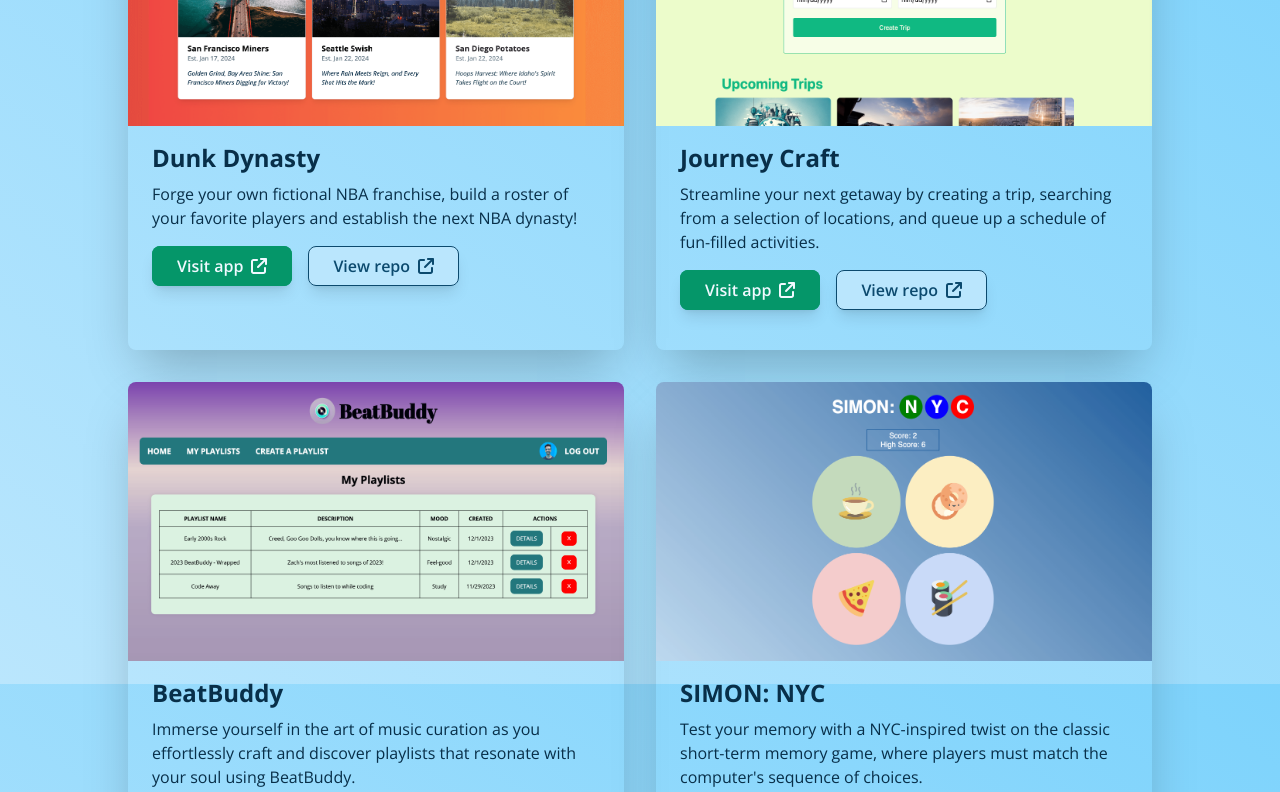
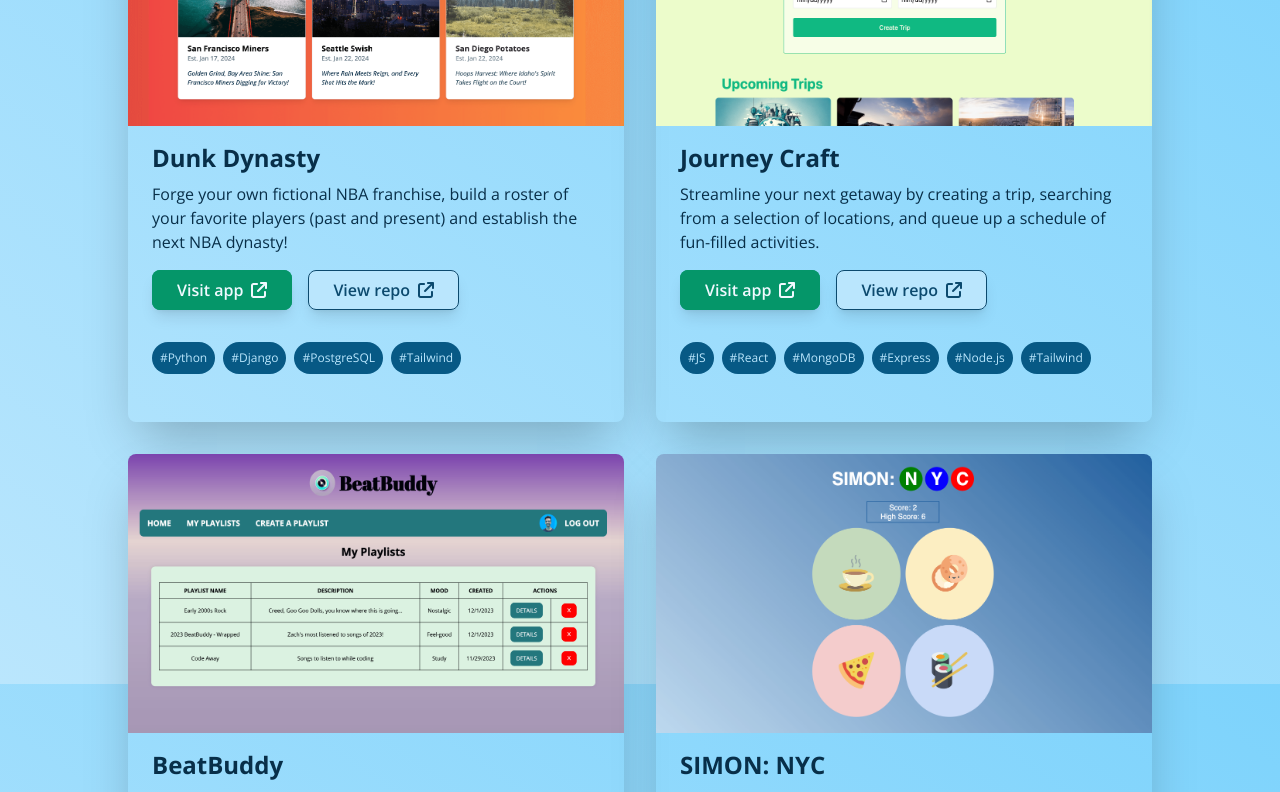
Before and after one commit to zachkurfirst/portfolio, a React (Vite) app: page / in a window 1280 px wide. Shown: the part 1080-1872 px from the top of the page. Built offline with nearby package versions, Linux system fonts and the light colour scheme.

Commit message:
map list of tools used to each project

```diff
--- a/public/projects.json
+++ b/public/projects.json
@@ -1,30 +1,41 @@
 [
   {
     "name": "Dunk Dynasty",
-    "description": "Forge your own fictional NBA franchise, build a roster of your favorite players and establish the next NBA dynasty!",
+    "description": "Forge your own fictional NBA franchise, build a roster of your favorite players (past and present) and establish the next NBA dynasty!",
     "live": "https://dunkdynasty-7001c09430f6.herokuapp.com/",
     "git": "https://github.com/zachkurfirst/dunk-dynasty",
-    "image": "./assets/projects-dunk-dynasty.png"
+    "image": "./assets/projects-dunk-dynasty.png",
+    "tools": ["Python", "Django", "PostgreSQL", "Tailwind"]
   },
   {
     "name": "Journey Craft",
     "description": "Streamline your next getaway by creating a trip, searching from a selection of locations, and queue up a schedule of fun-filled activities.",
     "live": "https://journeycraft.netlify.app/",
     "git": "https://github.com/bsong1124/trip-planner-client",
-    "image": "./assets/projects-journey-craft.png"
+    "image": "./assets/projects-journey-craft.png",
+    "tools": [
+      "JS",
+      "React",
+      "MongoDB",
+      "Express",
+      "Node.js",
+      "Tailwind"
+    ]
   },
   {
     "name": "BeatBuddy",
     "description": "Immerse yourself in the art of music curation as you effortlessly craft and discover playlists that resonate with your soul using BeatBuddy.",
     "live": "https://beatbuddy-7a9e4cc3fd5d.herokuapp.com/",
     "git": "https://github.com/connorgunter/music-playlist-app",
-    "image": "./assets/projects-beatbuddy.png"
+    "image": "./assets/projects-beatbuddy.png",
+    "tools": ["JS", "MongoDB", "Express", "Node.js", "CSS", "HTML"]
   },
   {
     "name": "SIMON: NYC",
     "description": "Test your memory with a NYC-inspired twist on the classic short-term memory game, where players must match the computer's sequence of choices.",
     "live": "https://zachkurfirst.github.io/project-1-simon-nyc/",
     "git": "https://github.com/zachkurfirst/project-1-simon-nyc",
-    "image": "./assets/projects-simon-nyc.png"
+    "image": "./assets/projects-simon-nyc.png",
+    "tools": ["JS", "CSS", "HTML"]
   }
 ]
--- a/src/index.css
+++ b/src/index.css
@@ -14,7 +14,7 @@
   }
   /* primary button */
   .btn-primary {
-    @apply bg-emerald-600 border border-emerald-600 hover:bg-emerald-700 dark:hover:border-emerald-50 text-sky-50;
+    @apply bg-emerald-600 border border-emerald-600 hover:bg-emerald-700 hover:border-emerald-700 text-sky-50;
   }
   /* secondary button */
   .btn-secondary {
--- a/src/pages/Projects.jsx
+++ b/src/pages/Projects.jsx
@@ -2,7 +2,10 @@ import { useState, useEffect } from "react";
 
 // Font Awesome icons
 import { FontAwesomeIcon } from "@fortawesome/react-fontawesome";
-import { faDiagramProject, faArrowUpRightFromSquare } from "@fortawesome/free-solid-svg-icons";
+import {
+  faDiagramProject,
+  faArrowUpRightFromSquare,
+} from "@fortawesome/free-solid-svg-icons";
 
 const Projects = (props) => {
   // Projects is an array, create state and set useState to empty array
@@ -27,33 +30,48 @@ const Projects = (props) => {
   return (
     <section id="projects" className="md:max-w-screen-lg mx-6">
       <h2 className="text-3xl sm:text-4xl md:text-5xl font-bold text-sky-950 dark:text-sky-100 text-center mt-24 mb-8">
-      <FontAwesomeIcon icon={faDiagramProject} className="mr-2"/>Projects
+        <FontAwesomeIcon icon={faDiagramProject} className="mr-2" />
+        Projects
       </h2>
       {projects && (
-        <div id="projects-container" className="grid grid-cols-1 sm:grid-cols-2 gap-8">
+        <div
+          id="projects-container"
+          className="grid grid-cols-1 sm:grid-cols-2 gap-8"
+        >
           {projects.map((project, idx) => {
             return (
-              <div id="project-card" key={idx} className="rounded-lg overflow-hidden shadow-2xl hover:-translate-y-2 delay-75 duration-300 z-0 dark:bg-sky-900">
+              <div
+                id="project-card"
+                key={idx}
+                className="rounded-lg overflow-hidden shadow-2xl hover:-translate-y-2 delay-75 duration-300 z-0 dark:bg-sky-900"
+              >
                 <img
                   src={project.image}
                   alt={project.name}
                   className="aspect-16/9"
                 />
-                <div id="project-contents" className="pt-4 px-6 pb-10">
+                <div id="project-contents" className="flex flex-col justify-evenly py-4 px-6">
                   <h3 className="text-2xl font-bold text-sky-950 dark:text-sky-100">
                     {project.name}
                   </h3>
                   <p className="text-sky-950 dark:text-sky-100 mt-2 mb-6">
                     {project.description}
                   </p>
-                  <div id="button-container" className="text-xs lg:text-base mb-2">
+                  <div
+                    id="button-container"
+                    className="text-xs lg:text-base mb-2"
+                  >
                     <a
                       href={project.live}
                       target="_blank"
                       rel="noopener noreferrer"
                       className="btn btn-primary px-4 md:px-6 mr-2 sm:mr-4"
                     >
-                      Visit app<FontAwesomeIcon icon={faArrowUpRightFromSquare} className="ml-2"/>
+                      Visit app
+                      <FontAwesomeIcon
+                        icon={faArrowUpRightFromSquare}
+                        className="ml-2"
+                      />
                     </a>
                     <a
                       href={project.git}
@@ -61,9 +79,18 @@ const Projects = (props) => {
                       rel="noopener noreferrer"
                       className="btn btn-secondary px-4 md:px-6"
                     >
-                      View repo<FontAwesomeIcon icon={faArrowUpRightFromSquare} className="ml-2"/>
+                      View repo
+                      <FontAwesomeIcon
+                        icon={faArrowUpRightFromSquare}
+                        className="ml-2"
+                      />
                     </a>
                   </div>
+                  <ul id="tools-container" className="flex flex-wrap justify-start gap-1 md:gap-2 my-8">
+                    {project.tools.map((tool, idx) => {
+                      return <li key={idx} className="bg-sky-800 dark:bg-sky-700 text-sky-200 rounded-full p-2 text-xs">#{tool}</li>;
+                    })}
+                  </ul>
                 </div>
               </div>
             );
```
